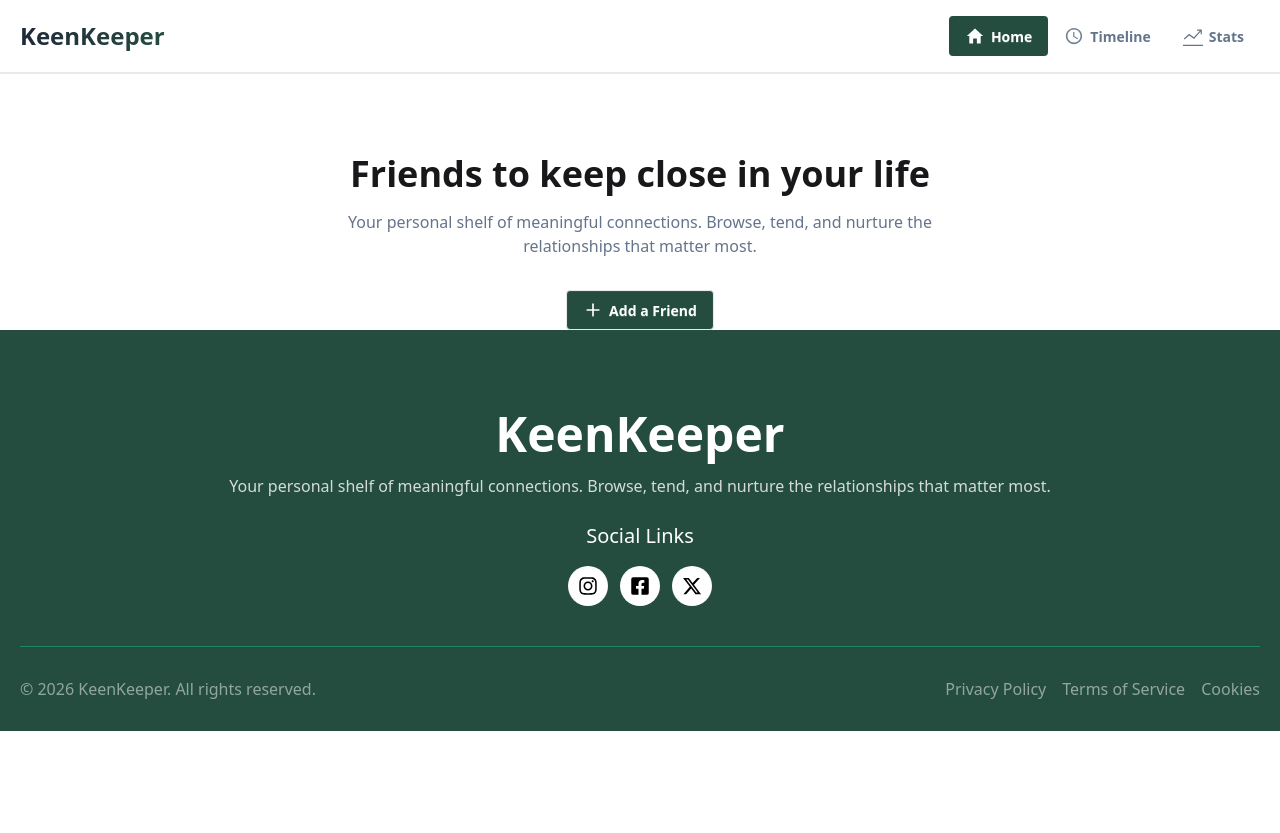
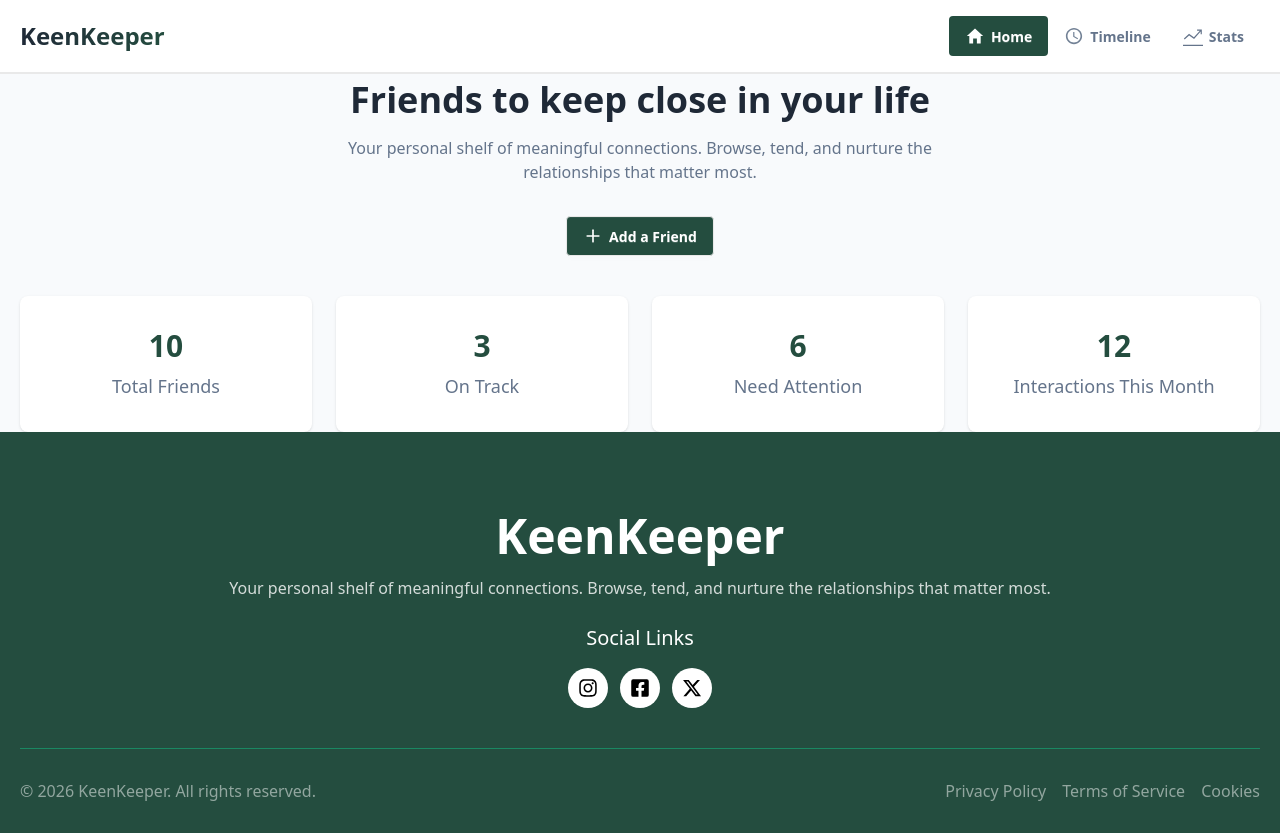
Before and after one commit to nayon-kumar/keen-keeper, a Next.js app: page / in a window 1280 px wide. Before the commit the page ends 800 px from the top, so only its background shows below. Built offline with nearby package versions, Linux system fonts and the light colour scheme.

Commit message:
Status section designed

```diff
--- a/src/app/page.jsx
+++ b/src/app/page.jsx
@@ -1,11 +1,13 @@
 import Banner from "@/components/Home/Banner";
+import Status from "@/components/Home/Status";
 import Image from "next/image";
 
 export default function Home() {
   return (
     <div>
-      <main>
+      <main className="bg-[#F8FAFC]">
         <Banner />
+        <Status />
       </main>
     </div>
   );
--- a/src/components/Home/Banner.jsx
+++ b/src/components/Home/Banner.jsx
@@ -5,8 +5,8 @@ import { LuPlus } from "react-icons/lu";
 const Banner = () => {
   return (
     <MyContainer>
-      <div className="text-center mt-20">
-        <h2 className="font-bold text-3xl md:text-4xl">
+      <div className="text-center pt-20">
+        <h2 className="font-bold text-3xl md:text-4xl text-[#1F2937] ">
           Friends to keep close in your life
         </h2>
         <p className="text-[#64748B] mt-4 mb-8">
--- /dev/null
+++ b/src/components/Home/Status.jsx
@@ -0,0 +1,29 @@
+import React from "react";
+import MyContainer from "../Shared/MyContainer";
+
+const Status = () => {
+  return (
+    <MyContainer>
+      <div className="mt-10 grid grid-cols-2 md:grid-cols-4 gap-6">
+        <div className="bg-white shadow rounded-lg text-center p-8 hover:-translate-y-2 hover:shadow-xl transition-all duration-300 ease-in-out">
+          <h4 className="font-semibold text-3xl text-[#244D3F]">10</h4>
+          <p className="text-[#64748B] text-lg mt-2">Total Friends</p>
+        </div>
+        <div className="bg-white shadow rounded-lg text-center p-8 hover:-translate-y-2 hover:shadow-xl transition-all duration-300 ease-in-out">
+          <h4 className="font-semibold text-3xl text-[#244D3F]">3</h4>
+          <p className="text-[#64748B] text-lg mt-2">On Track</p>
+        </div>
+        <div className="bg-white shadow rounded-lg text-center p-8 hover:-translate-y-2 hover:shadow-xl transition-all duration-300 ease-in-out">
+          <h4 className="font-semibold text-3xl text-[#244D3F]">6</h4>
+          <p className="text-[#64748B] text-lg mt-2">Need Attention</p>
+        </div>
+        <div className="bg-white shadow rounded-lg text-center p-8 hover:-translate-y-2 hover:shadow-xl transition-all duration-300 ease-in-out">
+          <h4 className="font-semibold text-3xl text-[#244D3F]">12</h4>
+          <p className="text-[#64748B] text-lg mt-2">Interactions This Month</p>
+        </div>
+      </div>
+    </MyContainer>
+  );
+};
+
+export default Status;
--- a/src/components/Shared/Navbar.jsx
+++ b/src/components/Shared/Navbar.jsx
@@ -4,7 +4,7 @@ import SmallMenu from "./SmallMenu";
 import NavLinks from "./NavLinks";
 const Navbar = () => {
   return (
-    <div className="border-b-2 border-[#E9E9E9]">
+    <div className="border-b-2 border-[#E9E9E9] fixed w-full bg-white">
       <MyContainer>
         <div className="py-4 flex sm:gap-5 items-center justify-between">
           {/* Left side */}
--- a/src/components/Shared/SmallMenu.jsx
+++ b/src/components/Shared/SmallMenu.jsx
@@ -19,7 +19,7 @@ const SmallMenu = () => {
       </div>
       <div>
         <div
-          className={`px-5 py-5 absolute bg-linear-to-r from-[#1F2937] to-[#244D3F] w-full transition-all duration-300 ease-in-out ${open ? "top-17 left-0" : "top-17 -left-200 "}`}
+          className={`px-5 py-5 absolute bg-linear-to-r from-[#1F2937] to-[#244D3F] w-full transition-all duration-300 ease-in-out ${open ? "top-16 left-0" : "top-16 -left-200 "}`}
         >
           <ul className="text-white font-semibold space-y-3">
             <li
```
